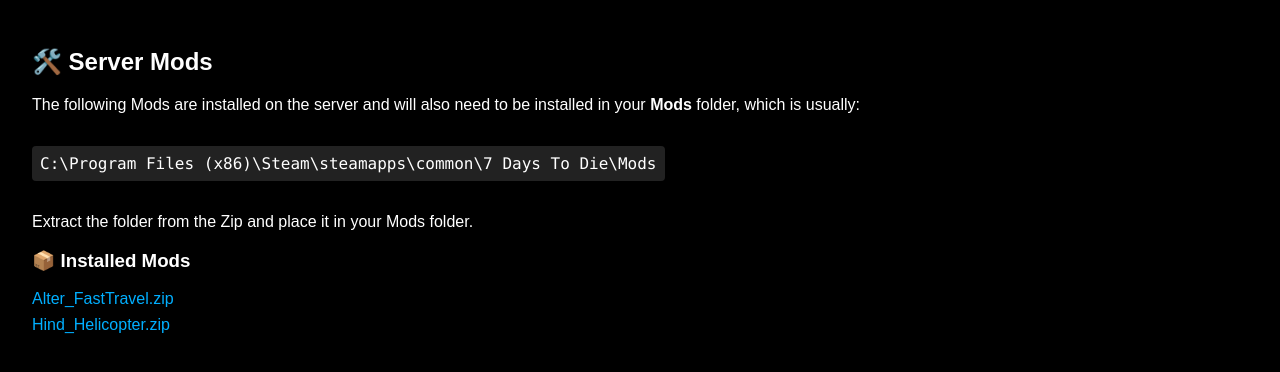
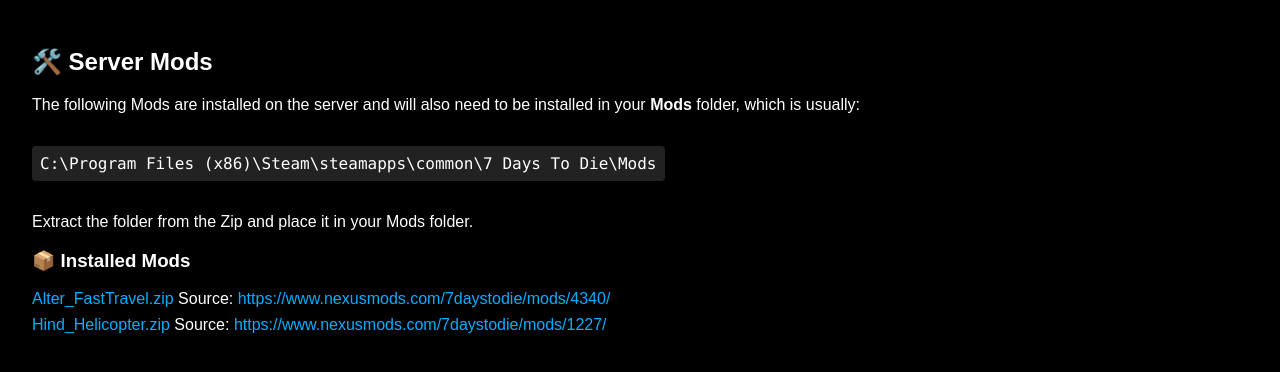
Before and after one commit to Rusty666/7D2D, a plain HTML site: page index.html in a window 1280 px wide. Shown: the part 78-450 px from the top of the page. Drawn offline with Linux system fonts and the light colour scheme.

Commit message:
Update index.html

```diff
--- a/index.html
+++ b/index.html
@@ -77,8 +77,8 @@
 
     <h3>📦 Installed Mods</h3>
     <ul>
-      <li><a href="https://rusty666.github.io/7D2D/files/Alter_FastTravel.zip" download>Alter_FastTravel.zip</a></li>
-	  <li><a href="https://rusty666.github.io/7D2D/files/Hind_Helicopter.zip" download>Hind_Helicopter.zip</a></li>
+      <li><a href="https://rusty666.github.io/7D2D/files/Alter_FastTravel.zip" download>Alter_FastTravel.zip</a> Source: <a href="https://www.nexusmods.com/7daystodie/mods/4340">https://www.nexusmods.com/7daystodie/mods/4340/<li>
+	  <li><a href="https://rusty666.github.io/7D2D/files/Hind_Helicopter.zip" download>Hind_Helicopter.zip</a> Source: <a href="https://www.nexusmods.com/7daystodie/mods/1227/">https://www.nexusmods.com/7daystodie/mods/1227/<li>
       <!-- Add more mods here using the same format -->
     </ul>
   </div>
```
